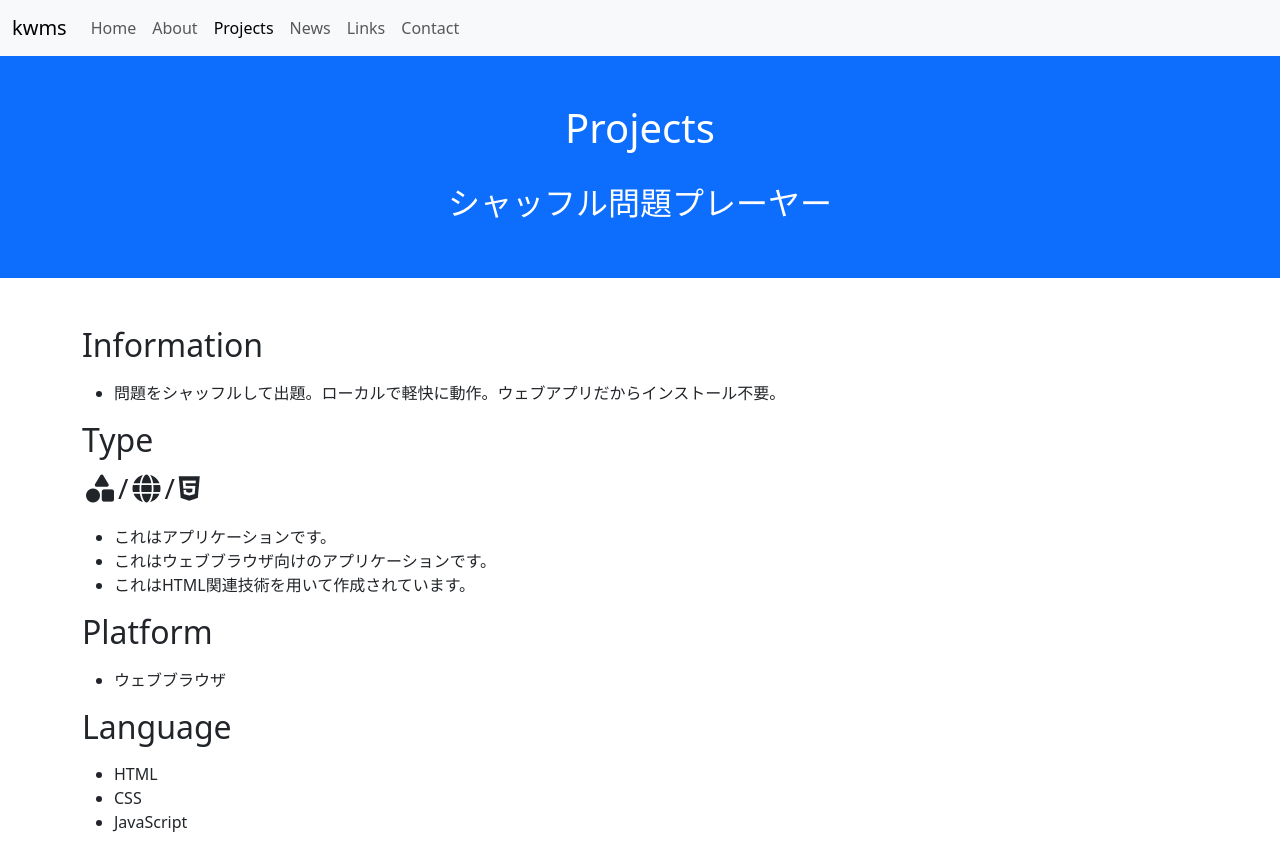
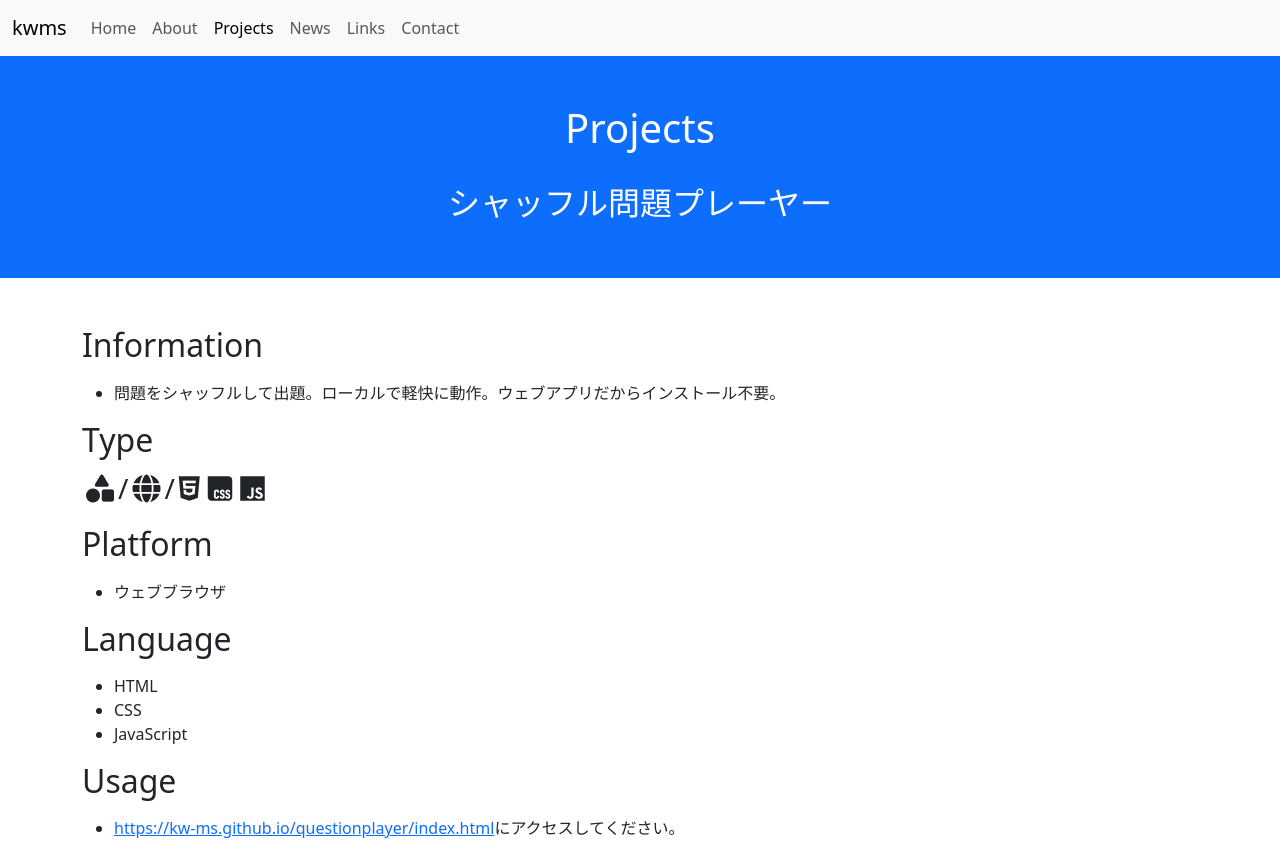
Before and after one commit to kw-ms/kwms.f5.si, a plain HTML site: page projects/questionplayer.html in a window 1280 px wide. Shown: the top 843 px of the page. Drawn offline with nearby package versions, Linux system fonts and the light colour scheme.

Commit message:
modify files

```diff
--- a/projects/questionplayer.html
+++ b/projects/questionplayer.html
@@ -50,15 +50,7 @@
         <h2>Information</h2>
         <p><ul><li>問題をシャッフルして出題。ローカルで軽快に動作。ウェブアプリだからインストール不要。</li></ul></p>
         <h2>Type</h2>
-        <p class="fs-3">
-            <i class="fa-solid fa-shapes m-1"></i>/<i class="fa-solid fa-globe m-1"></i>/<i class="fa-brands fa-html5 m-1"></i>
-            <br>
-            <ul>
-                <li>これはアプリケーションです。</li>
-                <li>これはウェブブラウザ向けのアプリケーションです。</li>
-                <li>これはHTML関連技術を用いて作成されています。</li>
-            </ul>
-        </p>
+        <p class="fs-3"><i class="fa-solid fa-shapes m-1"></i>/<i class="fa-solid fa-globe m-1"></i>/<i class="fa-brands fa-html5 m-1"></i><i class="fa-brands fa-css m-1"></i><i class="fa-brands fa-js m-1"></i></p>
         <h2>Platform</h2>
         <p><ul><li>ウェブブラウザ</li></ul></p>
         <h2>Language</h2>
```
Also changed, not shown: projects/index.html (+6 -2 lines).
